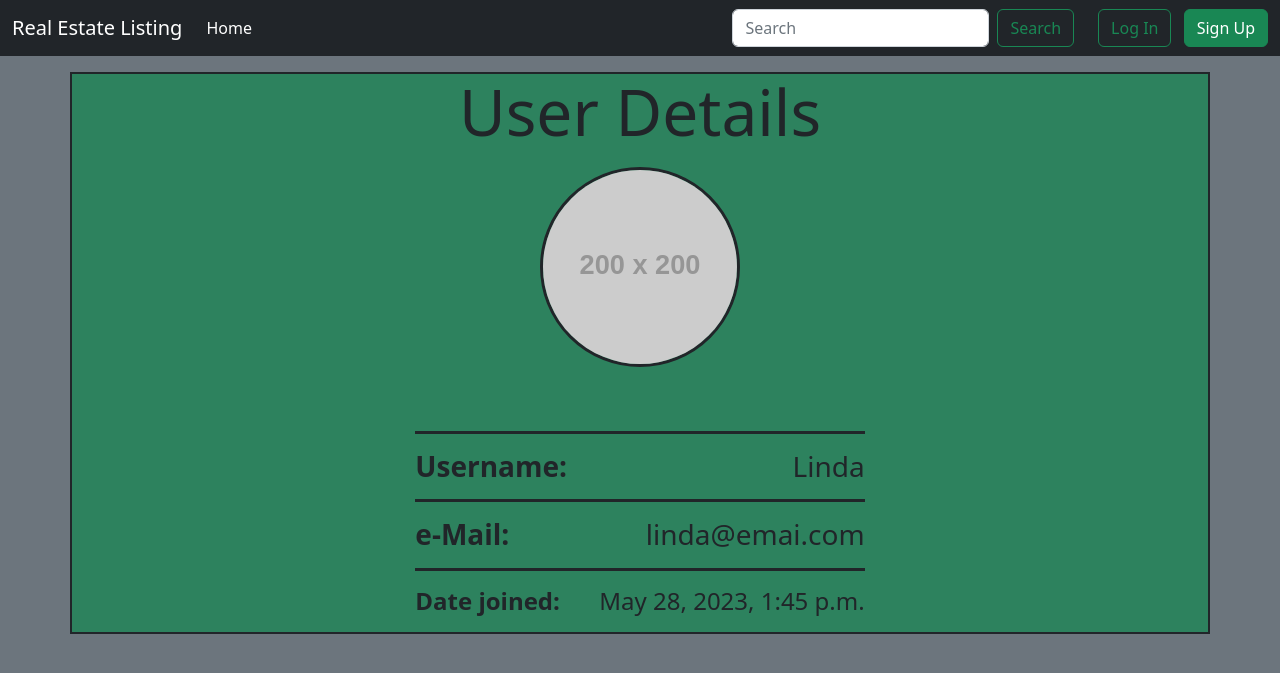
After one commit to GCasaliUnifi/PPM_Real_Estate_Django, a Django app: page /accounts/profile/6 in a window 1280 px wide. The commit adds this page. Shown: the top 673 px of the page. Run offline with Django 4.2, Linux system fonts and the light colour scheme; data comes from the database, SQL or seed files in the repository; both versions use the stored data as it was after the commit; grey boxes labelled with a size stand in for pictures from a placeholder-image service; parts of the project's set-up code (start-up, migrations or seed data) failed here and were passed over; some libraries are stand-ins or nearby versions.

Commit message:
Added the possibility to view user details.

```diff
--- a/RealEstateWebsitePPM/accounts/urls.py
+++ b/RealEstateWebsitePPM/accounts/urls.py
@@ -1,6 +1,7 @@
 from django.urls import path
-from .views import SignUpView
+from .views import SignUpView, ProfileView
 
 urlpatterns = [
-    path("signup/", SignUpView.as_view(), name="signup")
+    path("signup/", SignUpView.as_view(), name="signup"),
+    path("profile/<int:pk>", ProfileView.as_view(), name="profile_details"),
 ]
--- a/RealEstateWebsitePPM/accounts/views.py
+++ b/RealEstateWebsitePPM/accounts/views.py
@@ -1,12 +1,18 @@
 from django.urls import reverse_lazy
-from django.views.generic import CreateView
+from django.views.generic import CreateView, DetailView, TemplateView
 
 # Create your views here.
 
 from .forms import CustomUserCreationForm
+from .models import CustomUser
 
 
 class SignUpView(CreateView):
     form_class = CustomUserCreationForm
     success_url = reverse_lazy("login")
     template_name = "registration/signup.html"
+
+
+class ProfileView(DetailView):
+    model = CustomUser
+    template_name = "profile_details.html"
--- a/RealEstateWebsitePPM/templates/base.html
+++ b/RealEstateWebsitePPM/templates/base.html
@@ -41,6 +41,7 @@
             {{ user.username }}
           </a>
           <ul class="dropdown-menu dropdown-menu-end text-small" aria-labelledby="dropdownUser1">
+            <li><a class="dropdown-item" href="{% url 'profile_details' user.pk %}">Your Profile</a></li>
             <li><a class="dropdown-item" href="#">See your Listings</a></li>
             <li><a class="dropdown-item" href="{% url 'password_change' %}">Change password</a></li>
             <li><a class="dropdown-item" href="{% url 'logout' %}">Log Out</a></li>
@@ -57,7 +58,7 @@
     </div>
   </nav>
   <main class="bg-secondary">
-    <div class="container pt-5 mt-4">
+    <div class="container-fluid pt-5 mt-4">
       {% block content %}
       {% endblock content %}
     </div>
--- a/RealEstateWebsitePPM/templates/home.html
+++ b/RealEstateWebsitePPM/templates/home.html
@@ -29,10 +29,10 @@
         <div class="col">
           <div class="card h-100 d-flex shadow-sm">
             <svg class="bd-placeholder-img card-img-top" width="100%" height="225" xmlns="http://www.w3.org/2000/svg" role="img" aria-label="Placeholder: Thumbnail" preserveAspectRatio="xMidYMid slice" focusable="false">
-                <title>Placeholder</title>
                 {% if listing.image %}
                 <image href="{{ listing.image.url }}" width="100%" height="100%" preserveAspectRatio="xMidYMid slice"/>
                 {% else %}
+                <title>Placeholder</title>
                 <rect width="100%" height="100%" fill="#55595c"/>
                 <text x="50%" y="50%" fill="#eceeef" dy=".3em">Thumbnail</text>
                 {% endif %}
--- /dev/null
+++ b/RealEstateWebsitePPM/templates/profile_details.html
@@ -0,0 +1,30 @@
+{% extends "base.html" %}
+
+{% block content %}
+<section class="container text-center bg-success bg-opacity-75 border border-2 border-dark">
+    <div class="row justify-content-center">
+        <div class="col-md-5">
+            <h1 class="display-3 mb-3"><strong>User Details</strong></h1>
+<!--        TODO    Add image here-->
+            <img src="https://placehold.co/200x200" class="img-fluid rounded-circle mb-5 border border-3 border-dark" width="200" height="200">
+            <div class="h3 d-flex justify-content-between mt-3 pt-3 pb-2 border-top border-3 border-dark">
+                <strong>Username:</strong>
+                <span>{{ customuser.username }}</span>
+            </div>
+            <div class="h3 d-flex justify-content-between pt-3 pb-2 border-top border-3 border-dark">
+                <strong>e-Mail:</strong>
+                <span>{{ customuser.email }}</span>
+            </div>
+            <div class="h4 d-flex justify-content-between pt-3 pb-2 border-top border-3 border-dark">
+                <strong>Date joined:</strong>
+                <span>{{ customuser.date_joined }}</span>
+            </div>
+
+            {% if user.is_authenticated and user == customuser %}
+            <p class="h5 pt-2 pb-2 border-top border-3 border-dark"><a href="#">Edit Your Profile</a></p>
+            {% endif %}
+        </div>
+    </div>
+</section>
+<!--TODO add a slideshow of some of this user listings if any are present-->
+{% endblock content %}
```
Also changed, not shown: RealEstateWebsitePPM/db.sqlite3.
